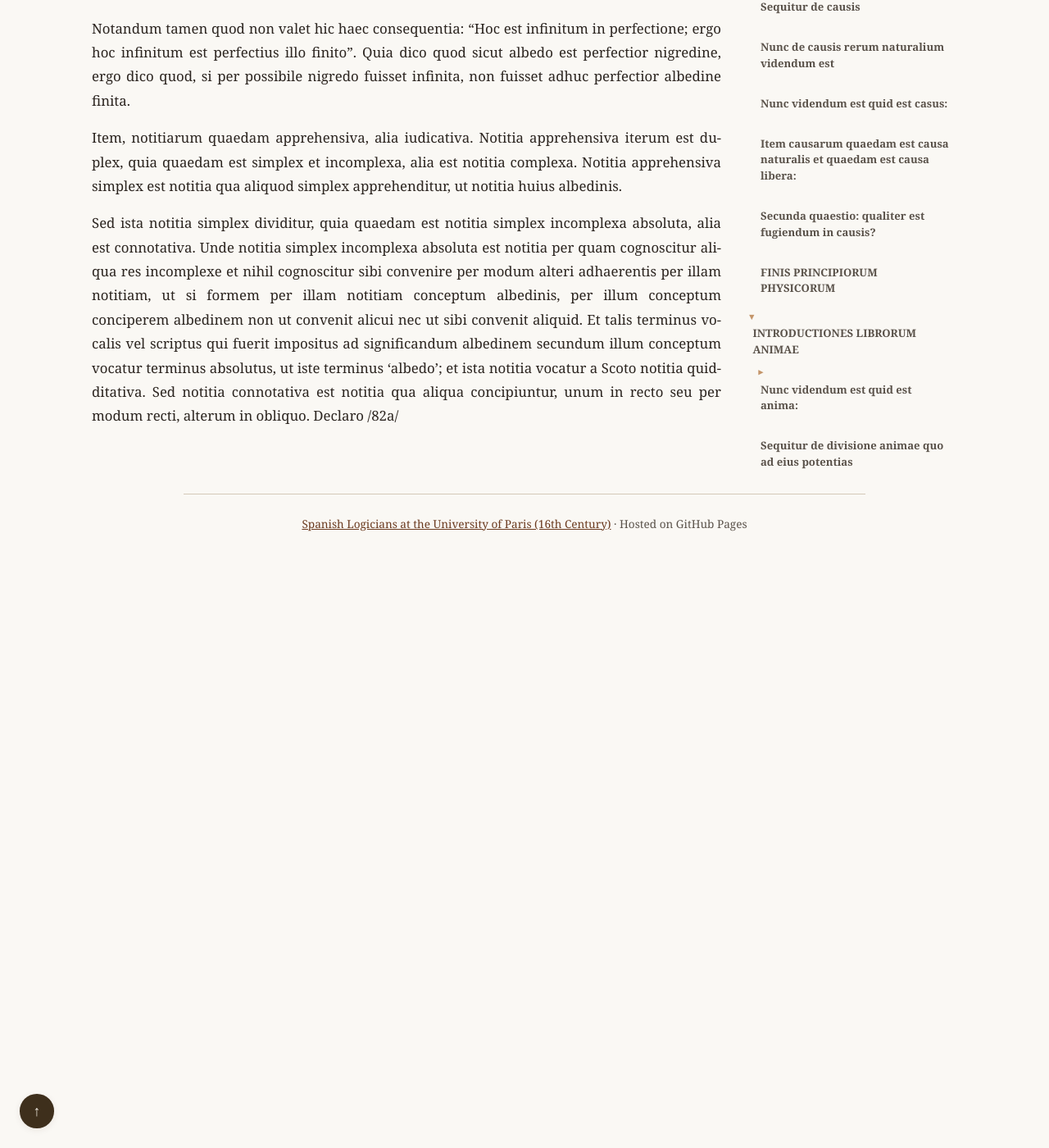
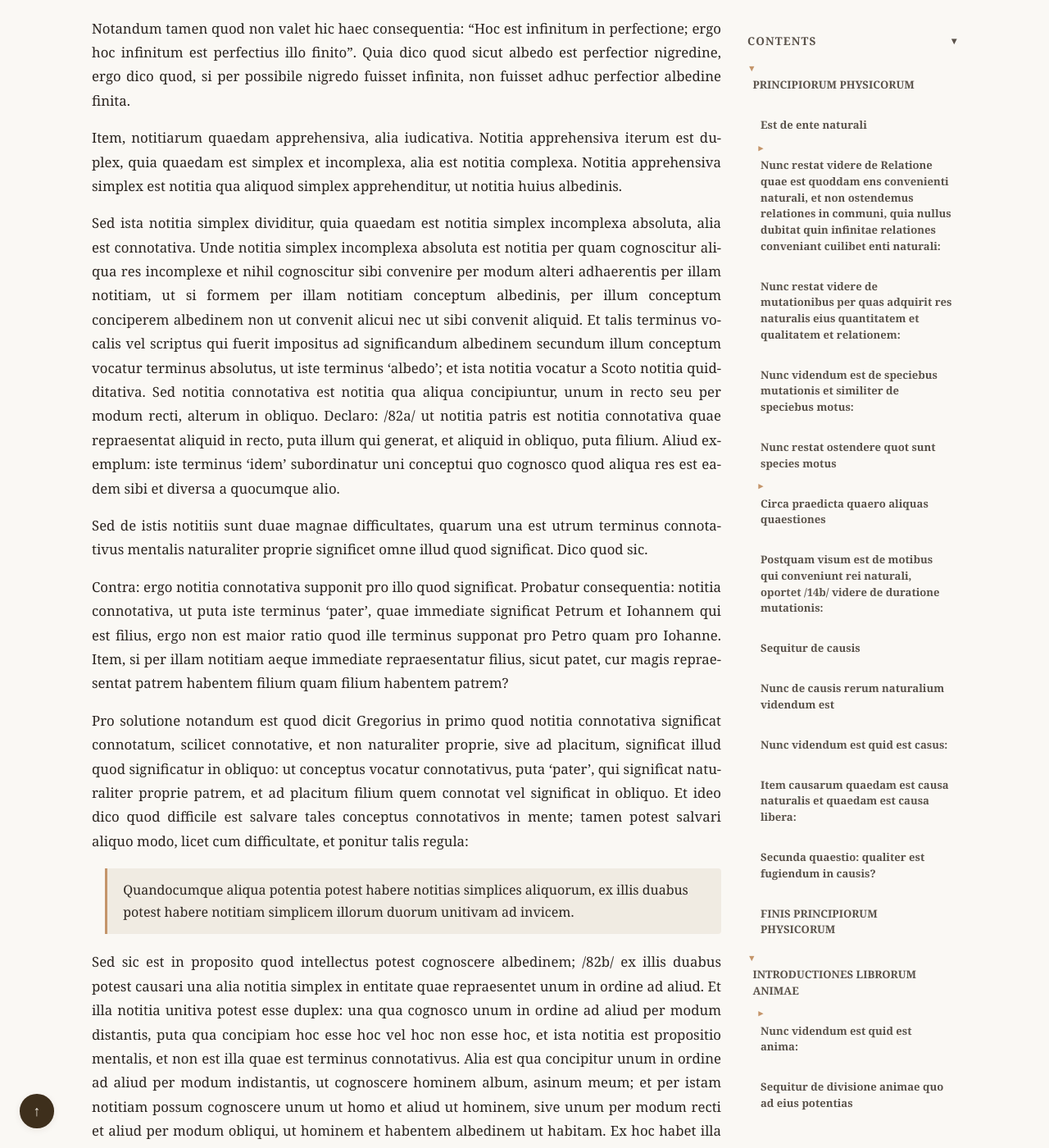
Before and after one commit to JoseBalado/Spanish-Logicians-at-the-University-of-Paris, a Jekyll site: the page built from philosophers/Jeronimo-Pardo/Principiorum-Phisicorum-et-Introductiones-Librorum-Animae.md, in a window 1280 px wide and 1400 px high, scrolled down 102739 px. Shown: the whole window at 82% size. Built offline with Jekyll 4.4.1, drawn with Linux system fonts in a browser that asks for light colours; before the commit the page ends 103414 px from its top, so only the background shows below that; some of the changed text lies outside the part shown.

Commit message:
Pardo. De anima, page 82.

```diff
--- a/cspell-latin-custom.txt
+++ b/cspell-latin-custom.txt
@@ -808,6 +808,7 @@ disproportionata
 disproportionatis
 disproportioque
 disquisita
+distanter
 distantiores
 distemperamentum
 distinguibile
--- a/philosophers/Jeronimo-Pardo/Principiorum-Phisicorum-et-Introductiones-Librorum-Animae.md
+++ b/philosophers/Jeronimo-Pardo/Principiorum-Phisicorum-et-Introductiones-Librorum-Animae.md
@@ -1870,7 +1870,25 @@ Notandum tamen quod non valet hic haec consequentia: "Hoc est infinitum in perfe
 
 Item, notitiarum quaedam apprehensiva, alia iudicativa. Notitia apprehensiva iterum est duplex, quia quaedam est simplex et incomplexa, alia est notitia complexa. Notitia apprehensiva simplex est notitia qua aliquod simplex apprehenditur, ut notitia huius albedinis.
 
-Sed ista notitia simplex dividitur, quia quaedam est notitia simplex incomplexa absoluta, alia est connotativa. Unde notitia simplex incomplexa absoluta est notitia per quam cognoscitur aliqua res incomplexe et nihil cognoscitur sibi convenire per modum alteri adhaerentis per illam notitiam, ut si formem per illam notitiam conceptum albedinis, per illum conceptum conciperem albedinem non ut convenit alicui nec ut sibi convenit aliquid. Et talis terminus vocalis vel scriptus qui fuerit impositus ad significandum albedinem secundum illum conceptum vocatur terminus absolutus, ut iste terminus 'albedo'; et ista notitia vocatur a Scoto notitia quidditativa. Sed notitia connotativa est notitia qua aliqua concipiuntur, unum in recto seu per modum recti, alterum in obliquo. Declaro /82a/
+Sed ista notitia simplex dividitur, quia quaedam est notitia simplex incomplexa absoluta, alia est connotativa. Unde notitia simplex incomplexa absoluta est notitia per quam cognoscitur aliqua res incomplexe et nihil cognoscitur sibi convenire per modum alteri adhaerentis per illam notitiam, ut si formem per illam notitiam conceptum albedinis, per illum conceptum conciperem albedinem non ut convenit alicui nec ut sibi convenit aliquid. Et talis terminus vocalis vel scriptus qui fuerit impositus ad significandum albedinem secundum illum conceptum vocatur terminus absolutus, ut iste terminus 'albedo'; et ista notitia vocatur a Scoto notitia quidditativa. Sed notitia connotativa est notitia qua aliqua concipiuntur, unum in recto seu per modum recti, alterum in obliquo. Declaro: /82a/ ut notitia patris est notitia connotativa quae repraesentat aliquid in recto, puta illum qui generat, et aliquid in obliquo, puta filium. Aliud exemplum: iste terminus 'idem' subordinatur uni conceptui quo cognosco quod aliqua res est eadem sibi et diversa a quocumque alio.
+
+Sed de istis notitiis sunt duae magnae difficultates, quarum una est utrum terminus connotativus mentalis naturaliter proprie significet omne illud quod significat. Dico quod sic.
+
+Contra: ergo notitia connotativa supponit pro illo quod significat. Probatur consequentia: notitia connotativa, ut puta iste terminus 'pater', quae immediate significat Petrum et Iohannem qui est filius, ergo non est maior ratio quod ille terminus supponat pro Petro quam pro Iohanne. Item, si per illam notitiam aeque immediate repraesentatur filius, sicut patet, cur magis repraesentat patrem habentem filium quam filium habentem patrem?
+
+Pro solutione notandum est quod dicit Gregorius in primo quod notitia connotativa significat connotatum, scilicet connotative, et non naturaliter proprie, sive ad placitum, significat illud quod significatur in obliquo: ut conceptus vocatur connotativus, puta 'pater', qui significat naturaliter proprie patrem, et ad placitum filium quem connotat vel significat in obliquo. Et ideo dico quod difficile est salvare tales conceptus connotativos in mente; tamen potest salvari aliquo modo, licet cum difficultate, et ponitur talis regula:
+
+> Quandocumque aliqua potentia potest habere notitias simplices aliquorum, ex illis duabus potest habere notitiam simplicem illorum duorum unitivam ad invicem.
+
+Sed sic est in proposito quod intellectus potest cognoscere albedinem; /82b/ ex illis duabus potest causari una alia notitia simplex in entitate quae repraesentet unum in ordine ad aliud. Et illa notitia unitiva potest esse duplex: una qua cognosco unum in ordine ad aliud per modum distantis, puta qua concipiam hoc esse hoc vel hoc non esse hoc, et ista notitia est propositio mentalis, et non est illa quae est terminus connotativus. Alia est qua concipitur unum in ordine ad aliud per modum indistantis, ut cognoscere hominem album, asinum meum; et per istam notitiam possum cognoscere unum ut homo et aliud ut hominem, sive unum per modum recti et aliud per modum obliqui, ut hominem et habentem albedinem ut habitam. Ex hoc habet illa notitia quod supponat pro illa re habente aliquid, ut pro albedine simili alicui, vel pro me habente identitatem.
+
+Et ideo pro declaranda ista materia quaeruntur aliquae quaestiones, quarum prima est utrum conceptus connotativus sit incomplexus. Distinguo: aut in identitate, et sic dico quod sic; aut in repraesentando, dico quod non. Ex quo sequitur quod vocatur conceptus simplex in identitate.
+
+Contra: ergo talis conceptus debet dici propositio mentalis. Nego, quia non concipitur unum in ordine ad aliud distanter.
+
+Contra: ergo non debet poni talis terminus connotativus. Nego, quia vocatur terminus eo quod est una notitia simplex in se quae non est propositio; ideo dicitur terminus, large accipiendo terminum.
+
+Secunda quaestio: utrum intellectus meus possit formare conceptum /83a/
 
 <!--
 ## Apparatus Criticus Reference
@@ -2030,5 +2048,8 @@ Page 80b: assensus ] emend. sensus (si isti assensus habeantur de eodem obiecto)
 Page 80b: de eodem ] leg. deod̄ (habeantur de eodem obiecto); haplographic contraction of 'de eod̄'
 Page 81a: propositum quod ad probandum aliquam /81b/ qualitatem esse intensam ] sic (Ideo dico ad propositum quod ad probandum aliquam /81b/ qualitatem esse intensam, quod neganda est); enclosed in brackets and underlined across the column break in the manuscript
 Page 81b: per illam notitiam ] sic (ut si formem per illam notitiam conceptum albedinis); enclosed in brackets and underlined in the manuscript
+Page 82a: cognoscere albedinem ] sic (intellectus potest cognoscere albedinem; /82b/ ex illis duabus potest causari); a second object and inference such as 'et subiectum; ergo' appear to have dropped out at the page break before 'ex illis duabus'
+Page 82b: indistantis ] emend. distantis (in ordine ad aliud per modum indistantis, ut cognoscere hominem album); cf. 82b above: "una qua cognosco unum in ordine ad aliud per modum distantis, puta qua concipiam hoc esse hoc vel hoc non esse hoc" and 82b below: "Nego, quia non concipitur unum in ordine ad aliud distanter"
+Page 82b: simplex ] del. simplex snple (quod vocatur conceptus simplex in identitate); 'snple' ('simple') repeated across the line break
 
 -->
```
